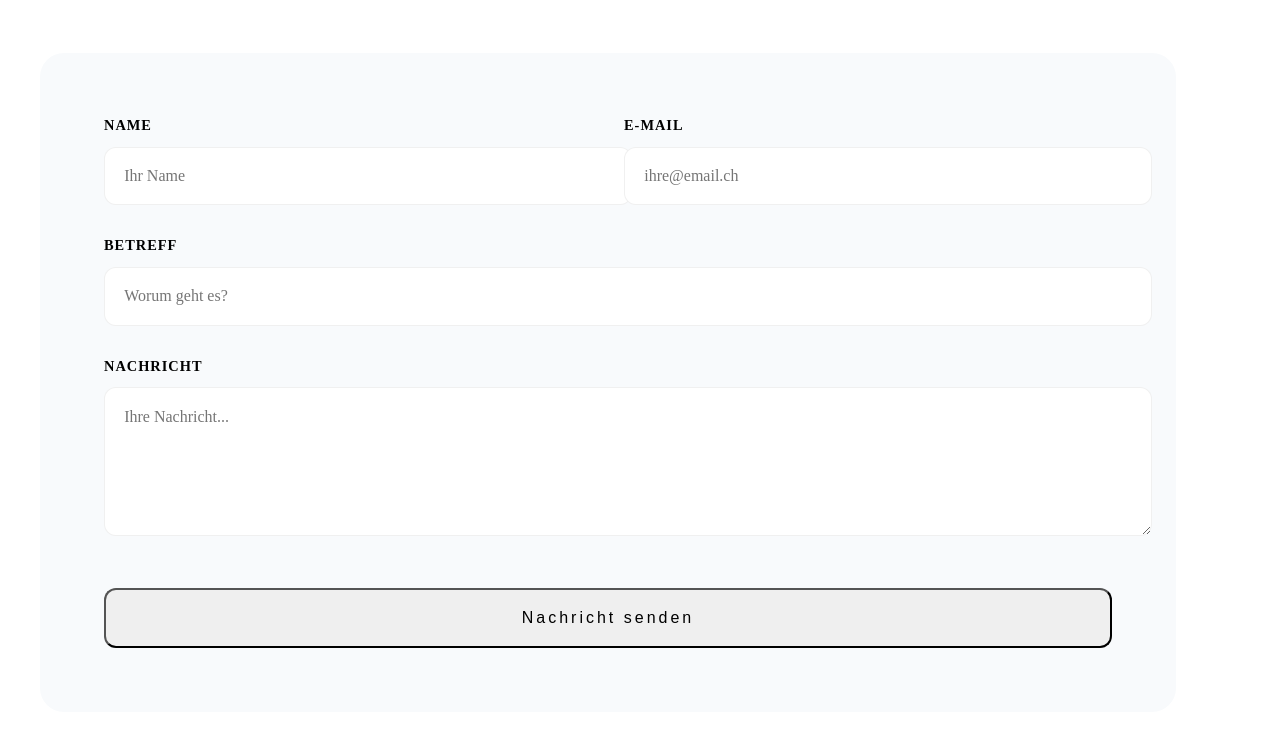
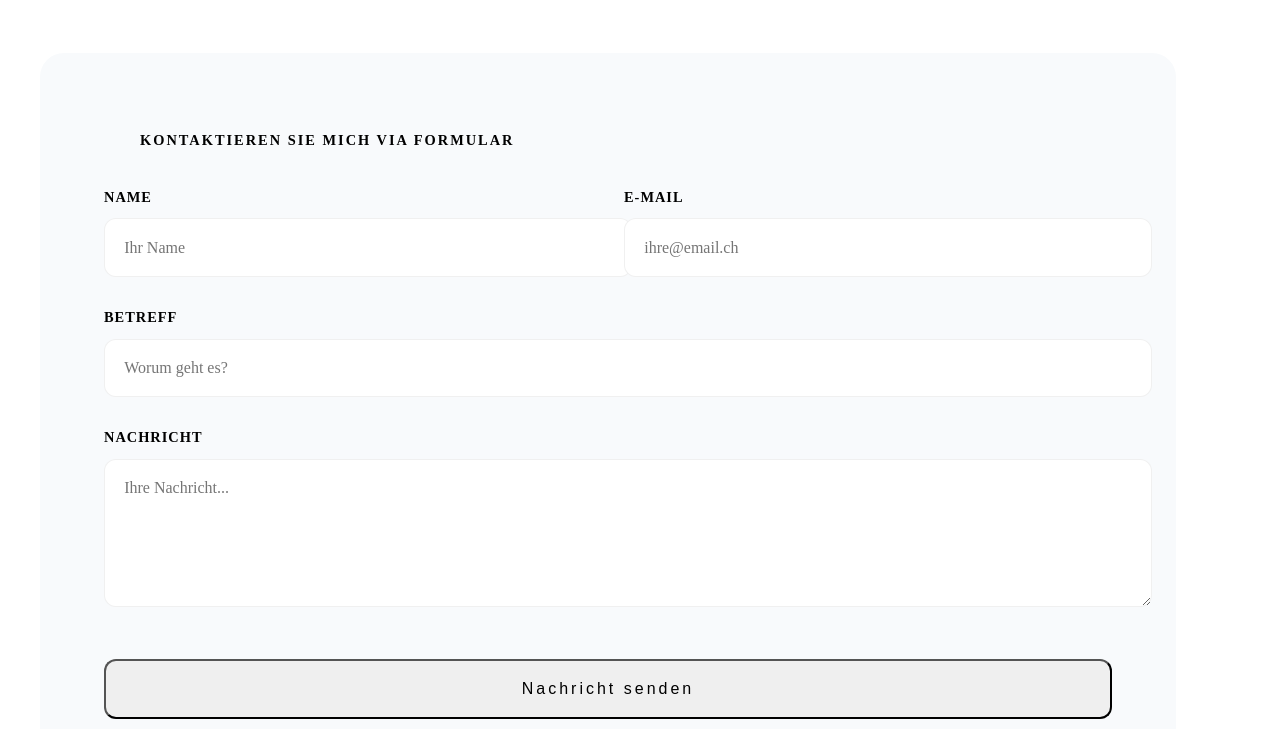
Before and after one commit to eliainnamorati-a11y/daniel-meister, a website built with Vite: page kontakt.html in a window 1280 px wide. Shown: the part 1300-2029 px from the top of the page. Built offline with nearby package versions, Linux system fonts and the light colour scheme.

Commit message:
Add heading above the contact form

```diff
--- a/kontakt.html
+++ b/kontakt.html
@@ -96,6 +96,10 @@
 
           <!-- Right Column: Minimal Form -->
           <div class="contact-form-container scroll-reveal" style="background: #F8FAFC; padding: 4rem; border-radius: 24px; margin: 0 2rem;">
+            <h3 style="font-family: var(--font-main); text-transform: uppercase; font-size: 0.9rem; letter-spacing: 2px; color: var(--text-muted); margin-bottom: 2.5rem; display: flex; align-items: center; gap: 1rem;">
+              <span style="width: 20px; height: 1px; background: var(--accent);"></span>
+              Kontaktieren Sie mich via Formular
+            </h3>
             <form action="mailto:daniel.meister@parl-nw.ch" method="post" enctype="text/plain" class="contact-form">
               <div style="display: grid; grid-template-columns: 1fr 1fr; gap: 2rem; margin-bottom: 2rem;">
                 <div class="form-group">
```
